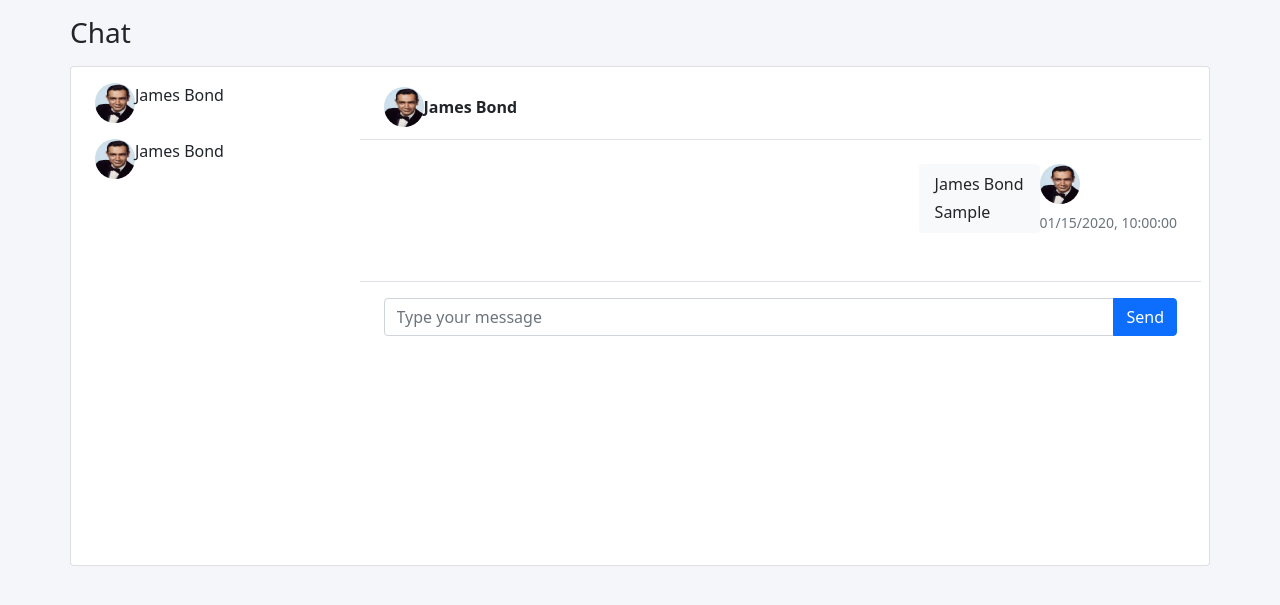
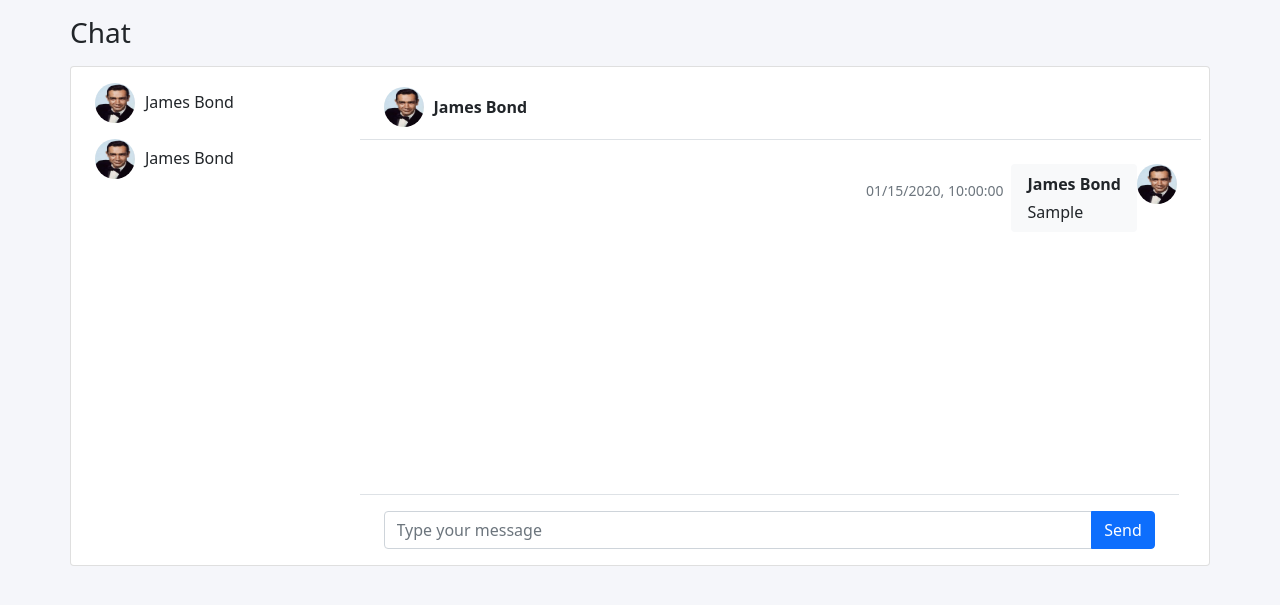
Before and after one commit to cathyli247/CSDS-395-Resume-Review, a Django app: page /chat/?room=1 in a window 1280 px wide. Shown: the part 56-661 px from the top of the page. Run offline with Django 3.2, Linux system fonts and the light colour scheme; a user stored in the database is signed in; data comes from the database, SQL or seed files in the repository; tables that the repository leaves empty hold one stand-in row (values such as "Sample post"); some libraries are stand-ins or nearby versions.

Commit message:
revise webpage of chat

```diff
--- a/resume_review/templates/room.html
+++ b/resume_review/templates/room.html
@@ -29,7 +29,7 @@
           <a href="/chat/?room={{room.room.id}}" class="list-group-item list-group-item-action border-0">
             <div class="d-flex align-items-start">
               <img src="{{contactor.avatar.url}}" class="rounded-circle mr-1"width="40" height="40">
-              <div class="flex-grow-1 ml-3">
+              <div class="flex-grow-1 ml-3" style="margin-left:10px;margin-top:7px">
                 {{contactor.first_name}} {{contactor.last_name}}
               </div>
             </div>
@@ -47,44 +47,44 @@
               <div class="position-relative">
                 <img src="{{other_account.avatar.url}}" class="rounded-circle mr-1" width="40" height="40">
               </div>
-              <div class="flex-grow-1 pl-3">
+              <div class="flex-grow-1 pl-3" style="margin-left:10px">
                 <strong>{{other_account.first_name}} {{other_account.last_name}}</strong>
               </div>
 
             </div>
           </div>
 
-          <div class="position-relative">
+          <div class="position-relative" style="padding-bottom:40px">
             <div class="chat-messages p-4">
               <div id="display">
 <!--                <div class="chat-message-left pb-4">-->
 <!--                  <div>-->
 <!--                    <img src="https://bootdey.com/img/Content/avatar/avatar3.png" class="rounded-circle mr-1" alt="Sharon Lessman" width="40" height="40">-->
-<!--                    <div class="text-muted small text-nowrap mt-2">2:39 am</div>-->
 <!--                  </div>-->
 <!--                  <div class="flex-shrink-1 bg-light rounded py-2 px-3 ml-3">-->
 <!--                    <div class="font-weight-bold mb-1">Sharon Lessman</div>-->
 <!--                    Sit meis deleniti eu, pri vidit meliore docendi ut, an eum erat animal commodo.-->
 <!--                  </div>-->
+<!--                  <div class="text-muted small text-nowrap mt-2 p-2">2:39 am</div>-->
 <!--                </div>-->
+
 
 <!--                <div class="chat-message-right mb-4">-->
 <!--                  <div>-->
 <!--                    <img src="https://bootdey.com/img/Content/avatar/avatar1.png" class="rounded-circle mr-1" alt="Chris Wood" width="40" height="40">-->
-<!--                    <div class="text-muted small text-nowrap mt-2">2:40 am</div>-->
 <!--                  </div>-->
 <!--                  <div class="flex-shrink-1 bg-light rounded py-2 px-3 mr-3">-->
 <!--                    <div class="font-weight-bold mb-1">You</div>-->
 <!--                    Cum ea graeci tractatos.-->
 <!--                  </div>-->
+<!--                  <div class="text-muted small text-nowrap mt-2 p-2">2:39 am</div>-->
 <!--                </div>-->
               </div>
-
 
             </div>
           </div>
 
-          <div class="flex-grow-0 py-3 px-4 border-top">
+          <div class="flex-grow-0 py-3 px-4 border-top" style="position: absolute; bottom: 0; width: 72%; ">
             <div class="input-group">
               <input type="text" class="form-control" placeholder="Type your message" id="message">
               <button class="btn btn-primary" id="submit">Send</button>
--- a/resume_review/views.py
+++ b/resume_review/views.py
@@ -374,7 +374,6 @@ def room(request):
     context = {}
     user = request.user
     account = user_api.get_account_by_user(user)
-    print(account)
 
     room_info = user_api.get_room_info(account)
     contactors = [i['other_user'] for i in room_info]
@@ -387,7 +386,6 @@ def room(request):
         current_room = Room.objects.get(id=room_id)
         context['room'] = current_room
         context['other_account'] = user_api.get_contactor_by_room(account, current_room)
-        print(context['other_account'])
 
     return render(request, 'room.html', context)
 
--- a/static/js/chatting.js
+++ b/static/js/chatting.js
@@ -35,10 +35,10 @@ $(document).ready(function () {
                         var temp = '';
                         var key = messages['messages'][i];
                         if (key['account_id'] == $('input#current_account_id').val()){
-                            temp += "<div class='chat-message-right mb-4'><div><img src="+ key['avatar_url'] + " class='rounded-circle mr-1'width='40' height='40'><div class='text-muted small text-nowrap mt-2'>" +key['date']+"</div></div><div class='flex-shrink-1 bg-light rounded py-2 px-3 mr-3'><div class='font-weight-bold mb-1'>"+key['account_name']+"</div>"+ key['value'] +"</div></div>";
+                            temp += "<div class='chat-message-right mb-4'><div><img src="+ key['avatar_url'] + " class='rounded-circle mr-1'width='40' height='40'></div><div class='flex-shrink-1 bg-light rounded py-2 px-3 mr-3'><div class='font-weight-bold mb-1'><strong>"+key['account_name']+"</strong></div>"+ key['value'] +"</div><div class='text-muted small text-nowrap mt-2 p-2'>" +key['date']+"</div></div>";
                         }
                         else {
-                            temp += "<div class='chat-message-left mb-4'><div><img src="+ key['avatar_url'] + " class='rounded-circle mr-1'width='40' height='40'><div class='text-muted small text-nowrap mt-2'>" +key['date']+"</div></div><div class='flex-shrink-1 bg-light rounded py-2 px-3 mr-3'><div class='font-weight-bold mb-1'>"+key['account_name']+"</div>"+ key['value'] +"</div></div>";
+                            temp += "<div class='chat-message-left mb-4'><div><img src="+ key['avatar_url'] + " class='rounded-circle mr-1'width='40' height='40'></div><div class='flex-shrink-1 bg-light rounded py-2 px-3 mr-3'><div class='font-weight-bold mb-1'><strong>"+key['account_name']+"</strong></div>"+ key['value'] +"</div><div class='text-muted small text-nowrap mt-2 p-2'>" +key['date']+"</div></div>";
                         }
                         $("#display").append(temp);
                     }
```
